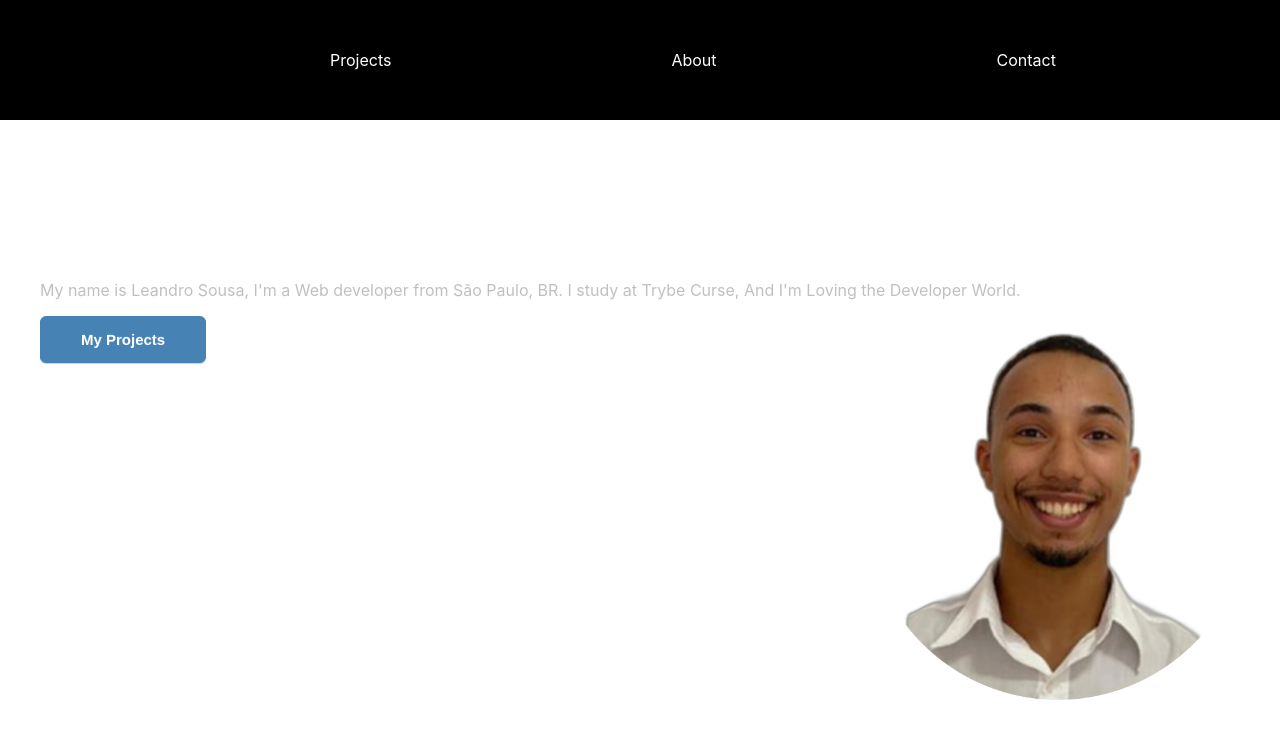
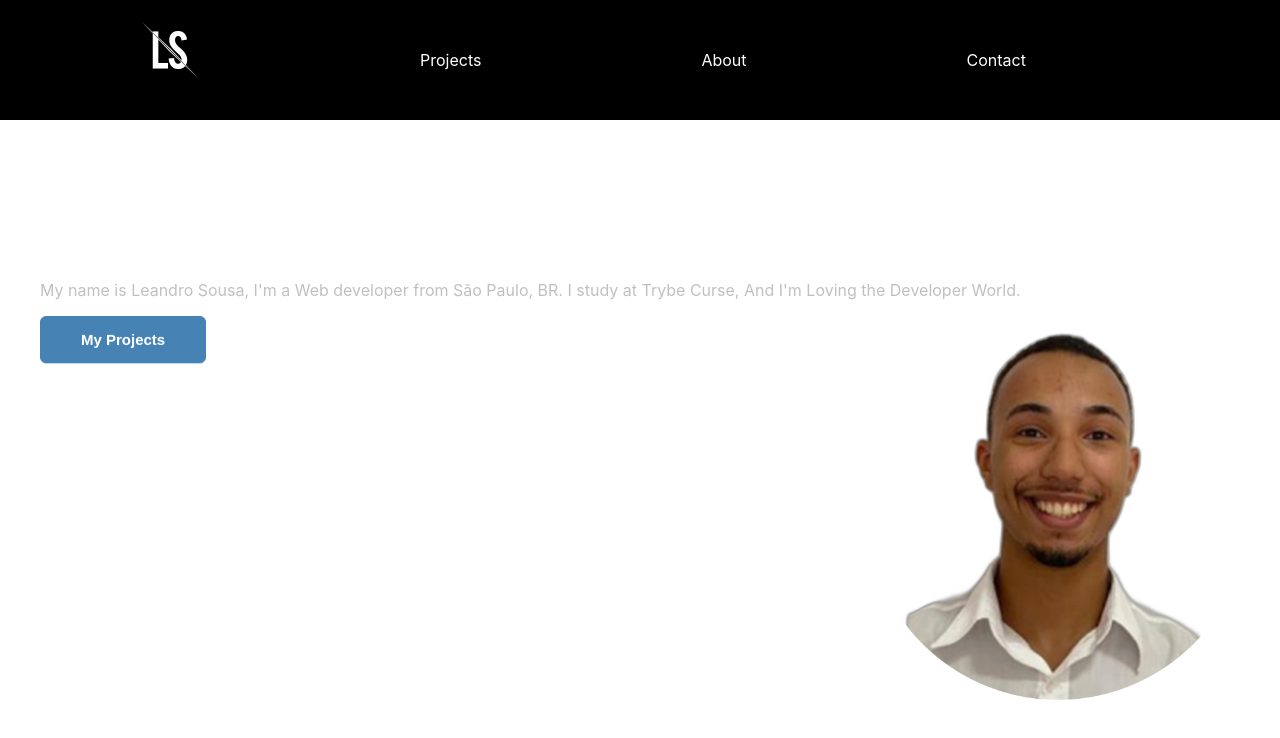
Before and after one commit to LeandrexFC/LeandrexFC.github.io, a React (Create React App) app in the folder porfolio/: page / in a window 1280 px wide. Shown: the top 738 px of the page. Built offline with nearby package versions, Linux system fonts and the light colour scheme.

Commit message:
Header pronto

```diff
--- a/porfolio/src/AllCss/App.css
+++ b/porfolio/src/AllCss/App.css
@@ -1,17 +1,5 @@
    body {
   background-color: white;
-}
-header {
-  text-decoration: none;
-  background-color: black;
-  padding: 50px;
-}
-
-#projects, #about, #contact {
-  text-decoration: none;
-  display: inline-block;
-  margin-inline-start: 280px;
-  color: white;
 }
 
 #profilePic {
--- /dev/null
+++ b/porfolio/src/AllCss/Header.css
@@ -0,0 +1,19 @@
+header {
+  text-decoration: none;
+  background-color: black;
+  padding: 50px;
+}
+
+#projects, #about, #contact {
+  text-decoration: none;
+  display: inline-block;
+  margin-inline-start: 220px;
+  color: white;
+}
+
+.lsLogo {
+  width: 120px;
+  float: left;
+  margin-top: -30px;
+  margin-left: 30px;
+}
--- a/porfolio/src/Components/Header.jsx
+++ b/porfolio/src/Components/Header.jsx
@@ -1,6 +1,7 @@
 import React, { Component } from 'react'
 import { Link } from 'react-router-dom';
-import '../AllCss/App.css'
+import '../AllCss/Header.css'
+import lsLogo from '../images/lsLogo.jpg'
 
 class Header extends Component {
   render() {
@@ -9,6 +10,9 @@ class Header extends Component {
         <Link id='projects' to="/projects"> Projects </Link>
         <Link  id='about' to="/about"> About </Link>
         <Link id='contact' to="/contact"> Contact </Link>
+        <Link className='lsLogo' to='/'>
+        <img  className='lsLogo' src={ lsLogo } alt='lsLogo' />
+        </Link>
       </header>
     )
   }
```
Also changed, not shown: porfolio/src/images/lsLogo.jpg (added).
